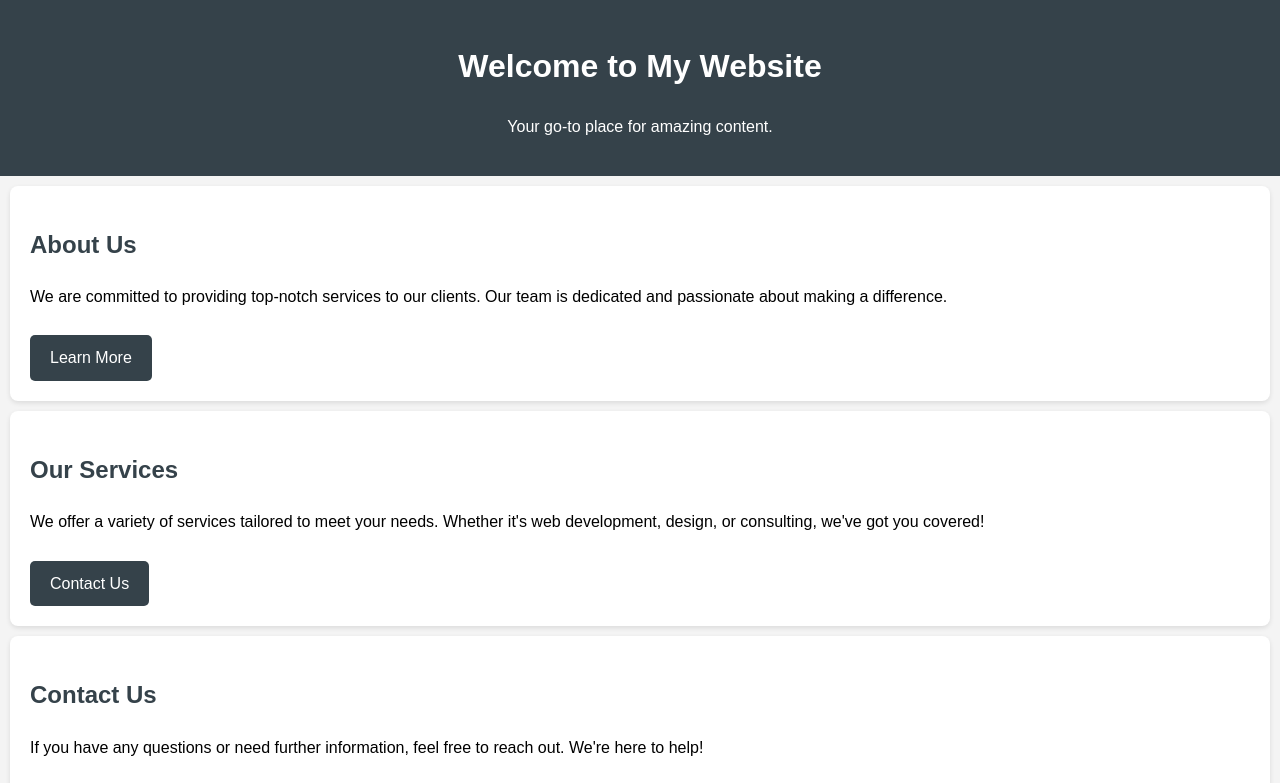
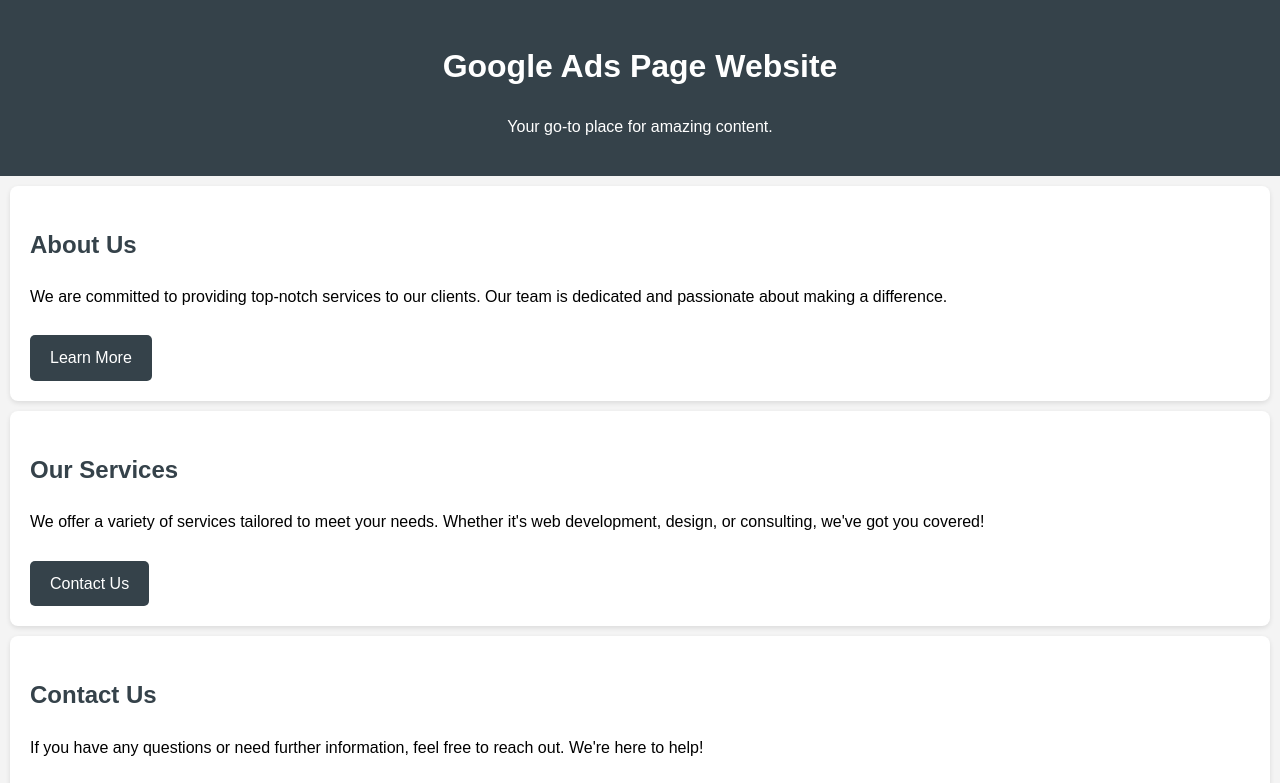
Before and after one commit to Ganesh-Mk/googleads, a plain HTML site: page index.html in a window 1280 px wide. Shown: the top 783 px of the page. Drawn offline with Linux system fonts and the light colour scheme.

Commit message:
google ads integrated

```diff
--- a/index.html
+++ b/index.html
@@ -3,8 +3,9 @@
 
 <head>
   <meta charset="UTF-8">
+  <meta name="google-adsense-account" content="ca-pub-6865774740696637">
   <meta name="viewport" content="width=device-width, initial-scale=1.0">
-  <title>My Single Page Website</title>
+  <title>My Google Ads Page Website</title>
   <style>
     body {
       font-family: Arial, sans-serif;
@@ -86,7 +87,7 @@
 
 <body>
   <header>
-    <h1>Welcome to My Website</h1>
+    <h1>Google Ads Page Website</h1>
     <p>Your go-to place for amazing content.</p>
   </header>
 
```
